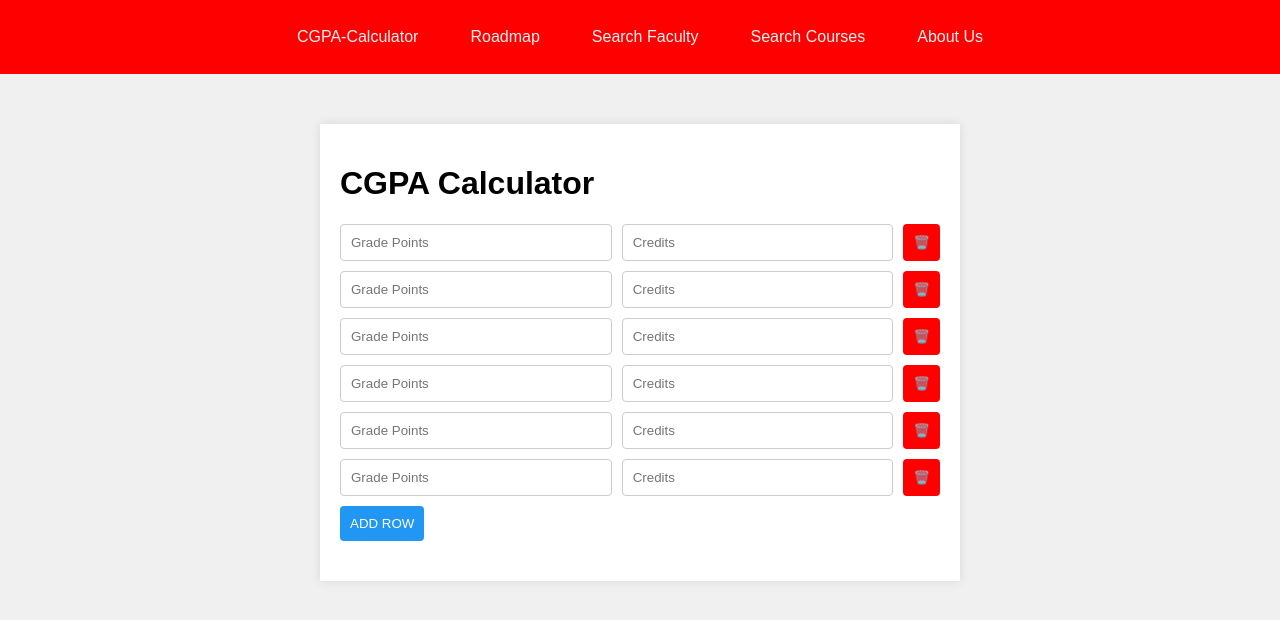
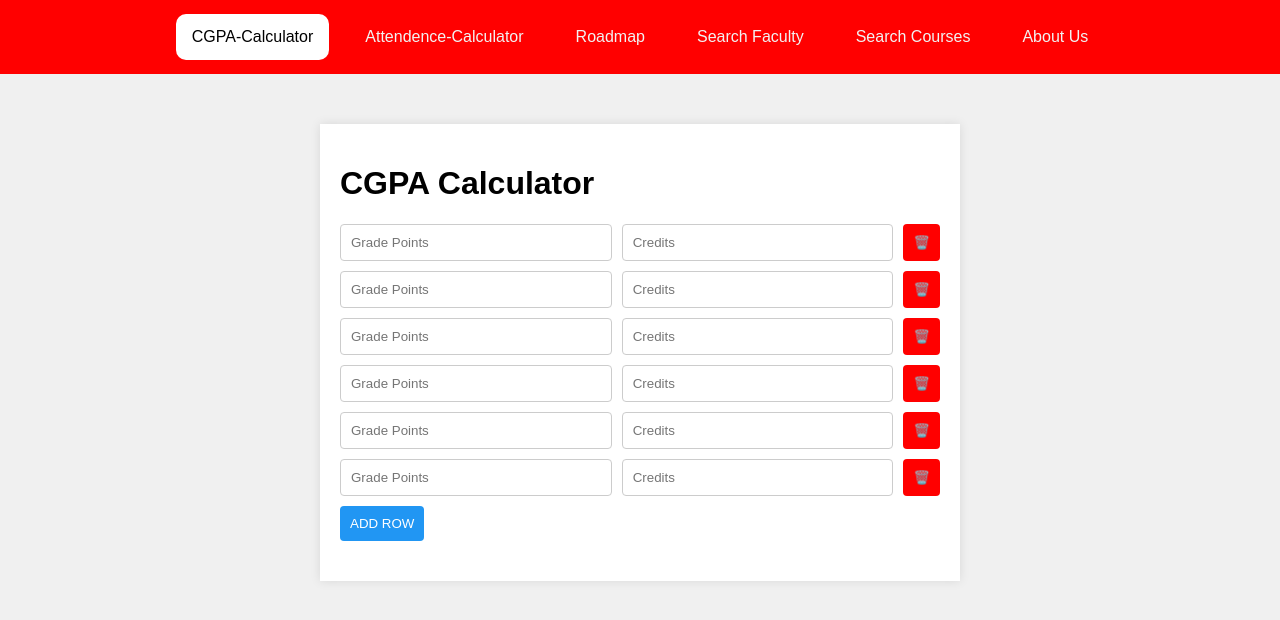
Before and after one commit to MThulasiReddy/KL-Emulator, a plain HTML site: page calculator.html in a window 1280 px wide. Drawn offline with Linux system fonts and the light colour scheme.

Commit message:
Update calculator.html

```diff
--- a/calculator.html
+++ b/calculator.html
@@ -23,10 +23,16 @@
             padding: 14px 16px;
             text-decoration: none;
             margin: 0 10px;
+            border-radius: 10px;
         }
         .navbar a:hover {
             background-color: #ddd;
             color: black;
+        }
+        .navbar a.active {
+            background-color: white;
+            color: black;
+            border-radius: 10px;
         }
         .container {
             max-width: 600px;
@@ -67,7 +73,6 @@
         .add-row {
             background-color: #2196f3;
         }
-
         #result {
             margin-top: 20px;
             font-size: 18px;
@@ -77,12 +82,13 @@
 <body>
 
     <div class="navbar">
-        <a href="calculator.html">CGPA-Calculator</a>
+        <a href="calculator.html" class="active">CGPA-Calculator</a>
+        <a href="attendence.html">Attendence-Calculator</a>
         <a href="roadmap.html">Roadmap</a>
         <a href="searchfaculty.html">Search Faculty</a>
         <a href="searchcourses.html">Search Courses</a>
         <a href="about.html">About Us</a>
-      </div>
+    </div>
 
 <div class="container">
     <h1>CGPA Calculator</h1>
@@ -120,7 +126,6 @@
     </div>
     <div class="buttons">
         <button class="add-row" onclick="addRow()">ADD ROW</button>
-
     </div>
     <div id="result"></div>
 </div>
```
